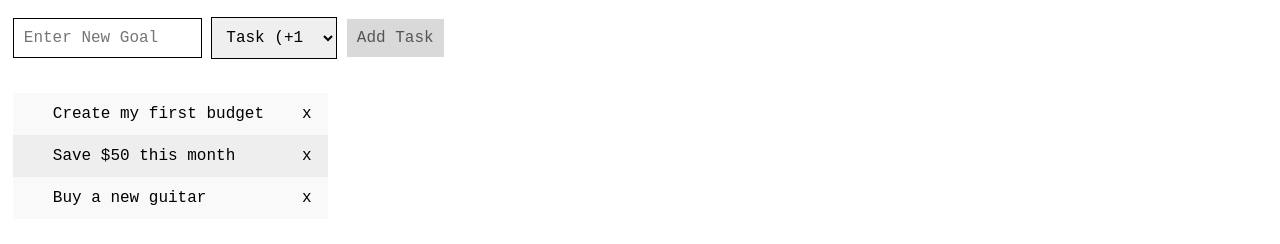
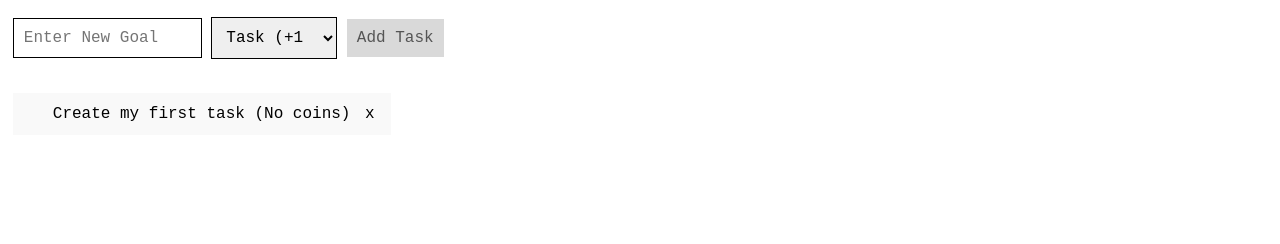
Before and after one commit to garghg/financeManager, a plain HTML site: page src/main.html in a window 1280 px wide. Both pictures are taken after a click on the element "Add Task". Shown: the part 162-406 px from the top of the page. Drawn offline with Linux system fonts and the light colour scheme.

Commit message:
added task type UI

```diff
--- a/src/home.js
+++ b/src/home.js
@@ -30,10 +30,21 @@ list.addEventListener("click", function(ev){
 function addTask(){
     var newTask = document.createElement("li");
     var input = document.getElementById("input").value;
-    taskName = document.createTextNode(input);
+    var taskType = document.getElementById("taskType").value;
+    var coinVal;
+    if (taskType === "Habit"){
+        coinVal = 2
+    }
+    else if (taskType === "Save" || taskType === "Spend"){
+        coinVal = 5
+    }
+    else{
+        coinVal = 1
+    }
+    taskName = document.createTextNode(input+` (+${coinVal} coins)`);
     newTask.appendChild(taskName);
     if (input === ''){
-        alert("Empty Input");
+        alert("Please Enter a Task Name");
     }
     else {
         document.querySelector("ul").appendChild(newTask);
--- a/src/main.html
+++ b/src/main.html
@@ -29,9 +29,7 @@
     </div>
 
     <ul id="goalList">
-        <li>Create my first budget</li>
-        <li>Save $50 this month</li>
-        <li>Buy a new guitar</li>
+        <li>Create my first task (No coins)</li>
     </ul>
 
 </body>
--- a/src/style.css
+++ b/src/style.css
@@ -14,7 +14,7 @@ body{
 
 ul{
     padding-left: 0;
-    width: 25%;
+    width: 30%;
     margin-left: 0;
 }
 
```
